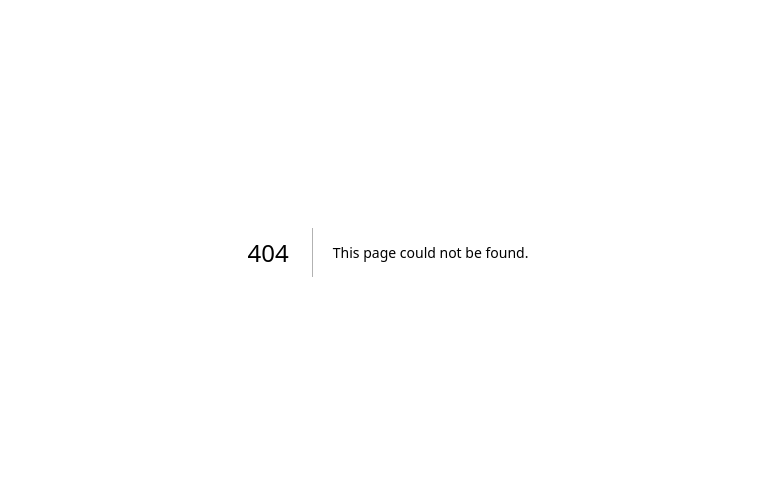
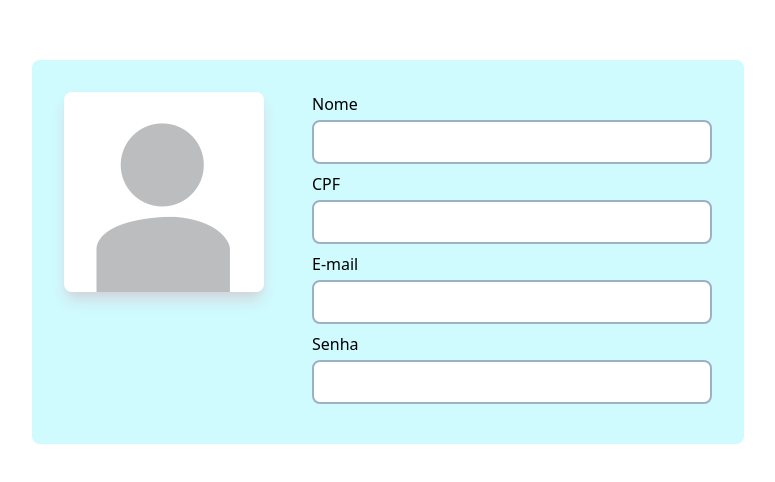
Before and after one commit to Luaxlz/tela-login, a Next.js app: page /user in a window 1280 px wide. Before the commit this address had no page. Shown: the part 148-630 px from the top of the page, without its empty margins (252-1027 px from the left). Built offline with nearby package versions, Linux system fonts and the light colour scheme.

Commit message:
Criação da pagina de usuário

```diff
--- a/src/pages/login.jsx
+++ b/src/pages/login.jsx
@@ -62,6 +62,7 @@ export default function Login() {
                     <Link className="self-center mt-1 mb-4 text-[#19A7CE]" href="#">Esqueceu sua senha?</Link>
                     <Button type='submit' >Entrar →</Button>
                     <Link className="self-center mt-4 text-[1rem] font-medium" href="/register">Ainda não possui conta?</Link>
+                    <Link className="self-center mt-4 text-[1rem] font-medium" href="/loginType">Quero fazer login de outra forma</Link>
                 </form>
             </LoginCard>
         </div>
--- /dev/null
+++ b/src/pages/user.jsx
@@ -0,0 +1,34 @@
+import Input from "../components/Input";
+import Label from "../components/Label";
+import Image from "next/image";
+import profilePic from '../../public/images/profile-placeholder.png'
+
+export default function userPage( props ) {
+    return (
+        <div className={`
+            flex justify-center items-center h-screen w-screen
+        `}>
+            <div className="bg-cyan-100 flex gap-12 p-8 rounded-lg">
+                <div className=" w-[200px] h-[250px]">
+                    <Image
+                        className=" rounded-lg shadow-lg shadow-gray-300"
+                        src={profilePic}
+                        width={200}
+                        height={250}
+                        alt="Profile Pic"
+                    />
+                </div>
+                <form className="flex flex-col w-[25rem]">
+                    <Label htmlFor="name">Nome</Label>
+                    <Input id="name" />
+                    <Label htmlFor="cpf">CPF</Label>
+                    <Input id="cpf" />
+                    <Label htmlFor="email">E-mail</Label>
+                    <Input id="email" />
+                    <Label htmlFor="password">Senha</Label>
+                    <Input id="password" />
+                </form>
+            </div>
+        </div>
+    )
+}
```
Also changed, not shown: public/images/profile-placeholder.png (added).
